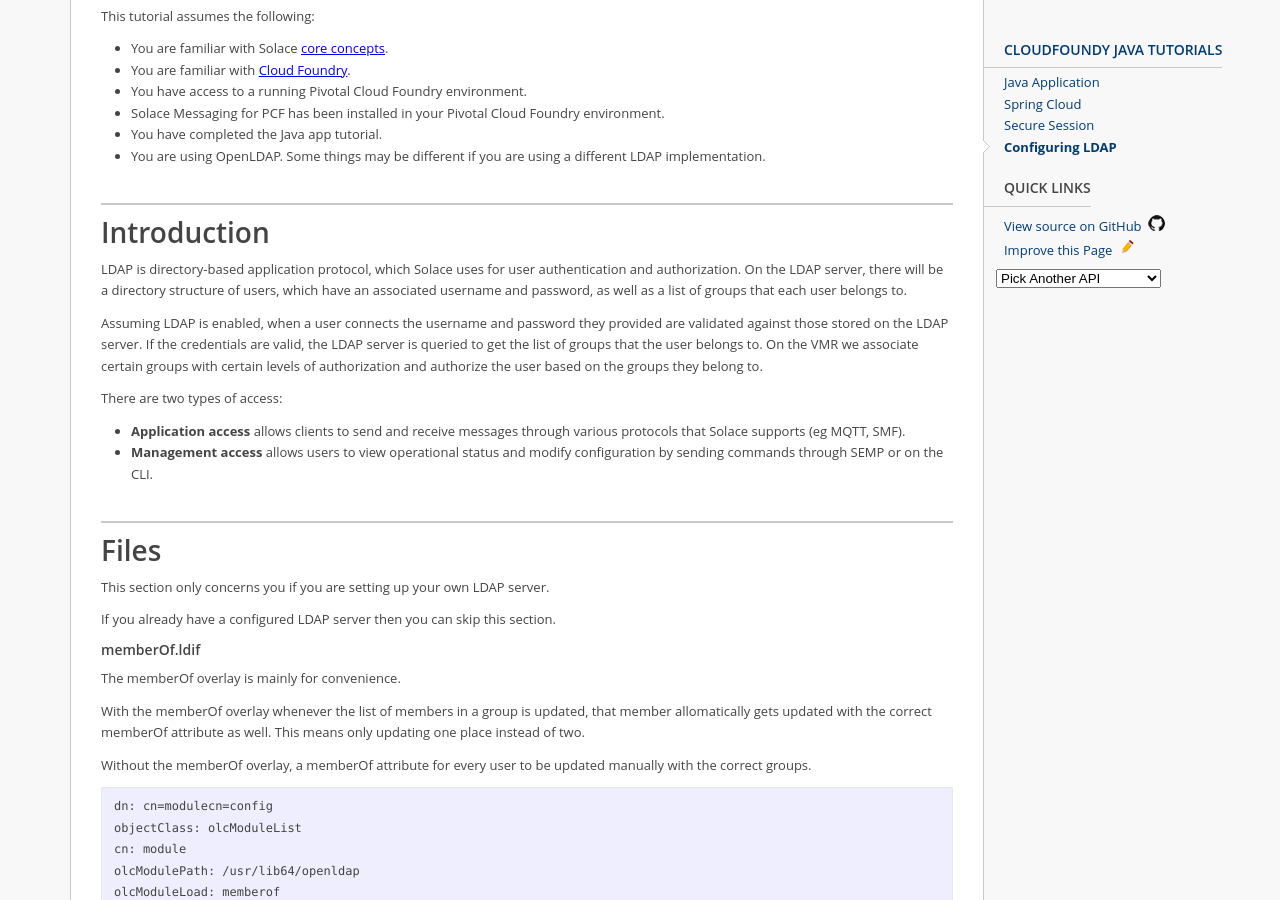
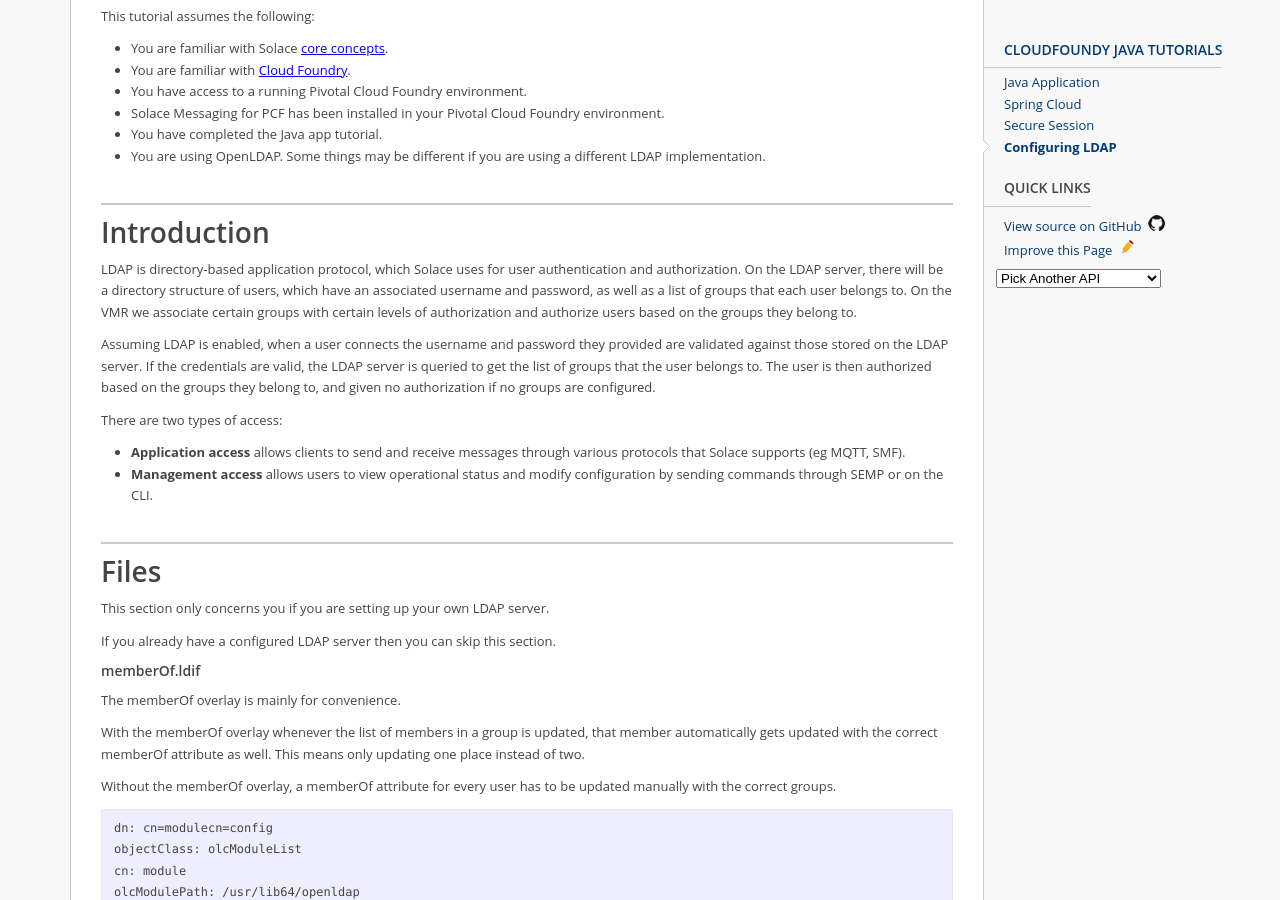
Before and after one commit to SolaceSamples/solace-samples-cloudfoundry-java, a Jekyll site: the page built from docs/_tutorials/ldap.md, in a window 1280 px wide and 900 px high, scrolled down 434 px. Built offline with Jekyll 4.4.1, drawn with Linux system fonts in a browser that asks for light colours; some of the changed text lies outside the part shown.

Commit message:
Fixing typos

````diff
--- a/docs/_tutorials/ldap.md
+++ b/docs/_tutorials/ldap.md
@@ -29,9 +29,11 @@
 
 LDAP is directory-based application protocol, which Solace uses for user authentication and authorization.
 On the LDAP server, there will be a directory structure of users, which have an associated username and password, as well as a list of groups that each user belongs to.
+On the VMR we associate certain groups with certain levels of authorization and authorize users based on the groups they belong to.
 
 Assuming LDAP is enabled, when a user connects the username and password they provided are validated against those stored on the LDAP server.
-If the credentials are valid, the LDAP server is queried to get the list of groups that the user belongs to. On the VMR we associate certain groups with certain levels of authorization and authorize the user based on the groups they belong to.
+If the credentials are valid, the LDAP server is queried to get the list of groups that the user belongs to.
+The user is then authorized based on the groups they belong to, and given no authorization if no groups are configured.
 
 There are two types of access:
 
@@ -48,9 +50,9 @@
 
 The memberOf overlay is mainly for convenience.
 
-With the memberOf overlay whenever the list of members in a group is updated, that member allomatically gets updated with the correct memberOf attribute as well. This means only updating one place instead of two.
+With the memberOf overlay whenever the list of members in a group is updated, that member automatically gets updated with the correct memberOf attribute as well. This means only updating one place instead of two.
 
-Without the memberOf overlay, a memberOf attribute for every user to be updated manually with the correct groups.
+Without the memberOf overlay, a memberOf attribute for every user has to be updated manually with the correct groups.
 
 ```
 dn: cn=modulecn=config
````
Also changed, not shown: other parts of docs/_tutorials/ldap.md (+3 -3 lines).
